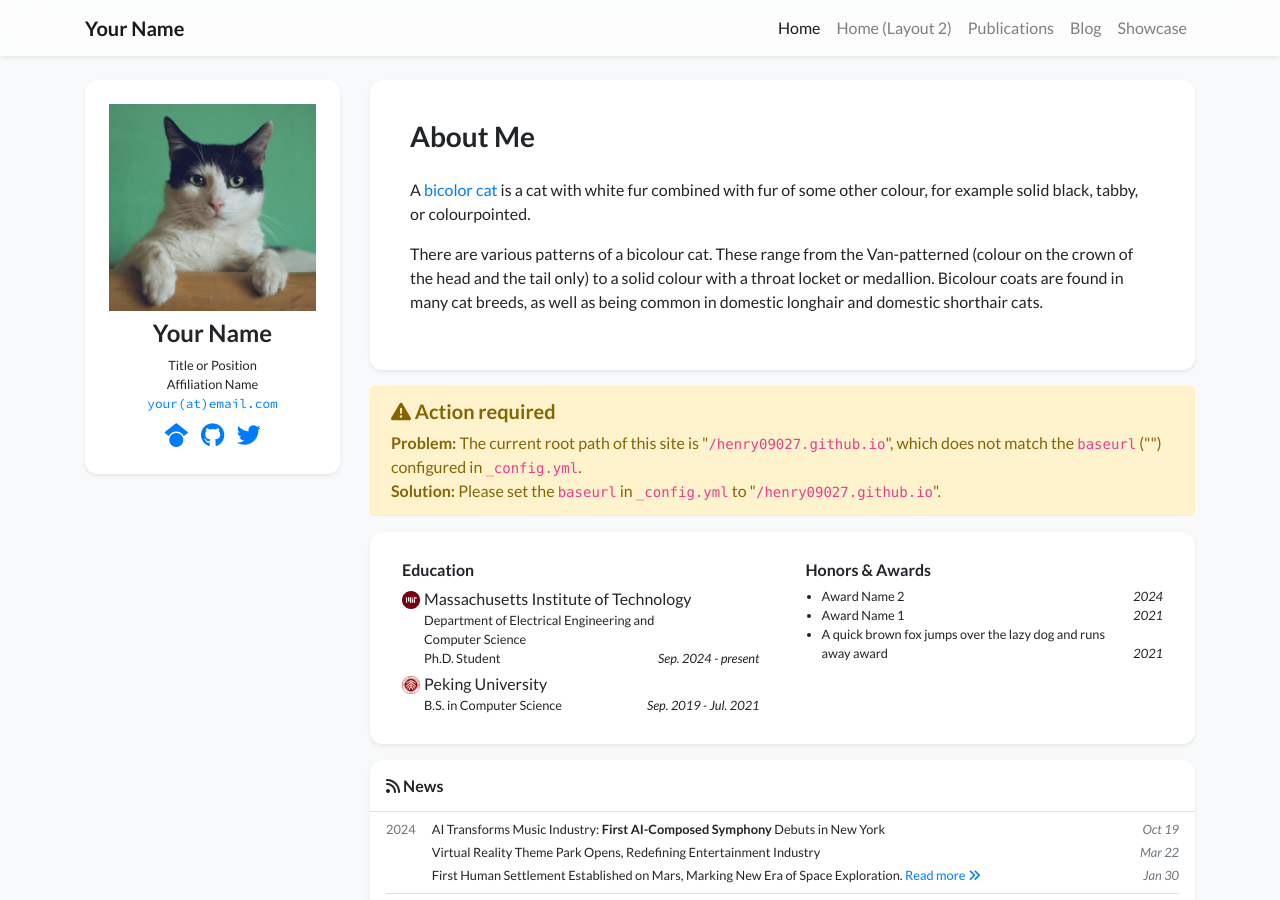
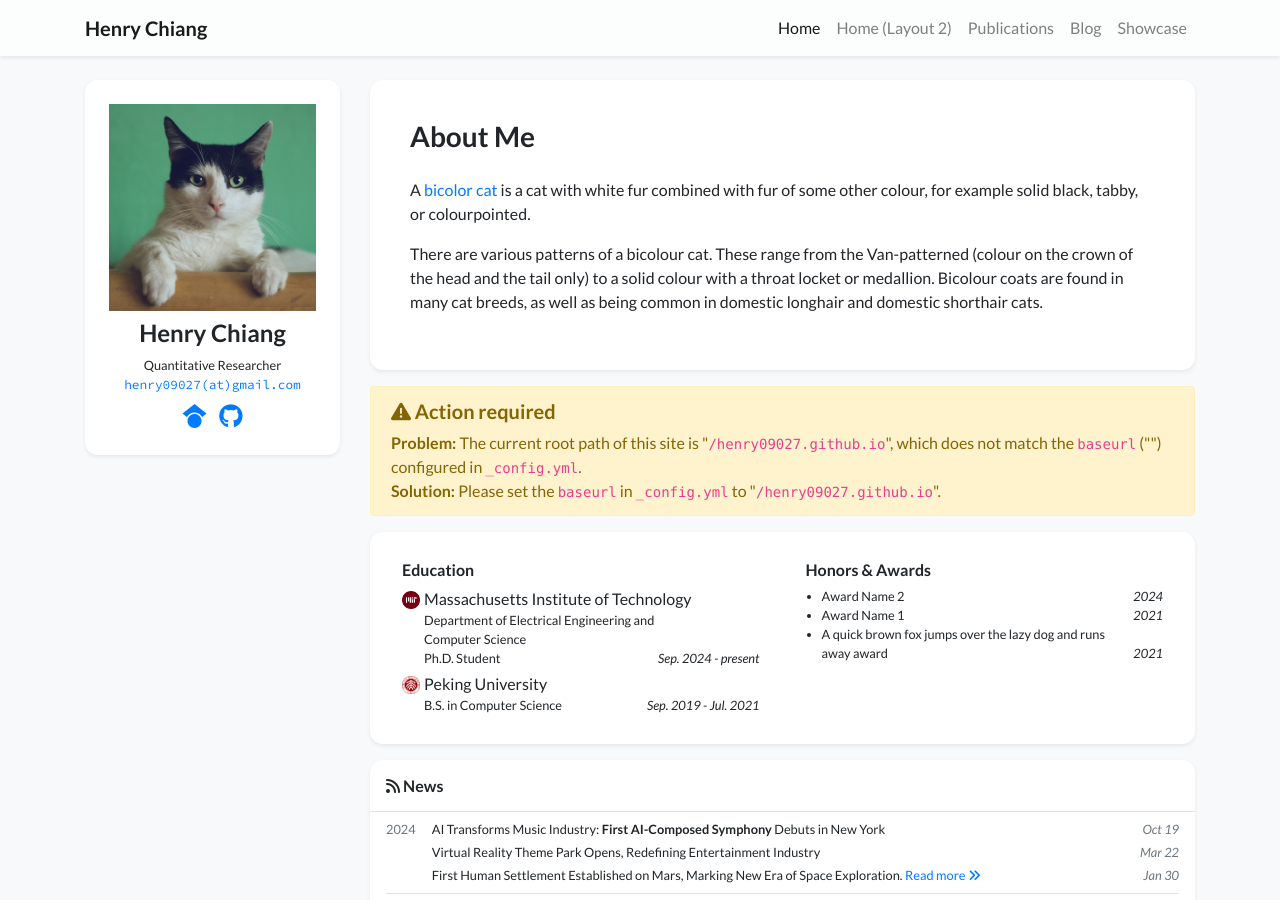
Before and after one commit to henry09027/henry09027.github.io, a Jekyll site: the page built from index.html, in a window 1280 px wide and 900 px high. Built offline with Jekyll 4.4.1, drawn with Linux system fonts in a browser that asks for light colours; nearby versions of some CDN libraries; a style sheet for code colours, icons or effects is not loaded.

Commit message:
Update profile information in profile.yml

```diff
--- a/_data/profile.yml
+++ b/_data/profile.yml
@@ -1,18 +1,18 @@
-primary_name: "Your Name"
-secondary_name: ""
-navbar_name: "Your Name"
+primary_name: "Henry Chiang"
+secondary_name: "Shen Chiang"
+navbar_name: "Henry Chiang"
 
 positions:
-- name: Title or Position
-- name: Affiliation Name
+- name: Quantitative Researcher
+# - name: Affiliation Name
   logo: /assets/images/badges/MIT_Social_circle.png  # Logo is optional
 
 
-email: "your@email.com"
+email: "henry09027@gmail.com"
 # cv_link: link-to-your-cv-file
-gscholar: xFmQpf4AAAAJ  # This is an example, replace it with your own Google Scholar ID
-github: your_github_id
-twitter: your_twitter_id  # Do not include the '@' symbol
+gscholar: https://scholar.google.com/citations?user=ZNoQS94AAAAJ&hl=en  # This is an example, replace it with your own Google Scholar ID
+github: henry09027
+# twitter: your_twitter_id  # Do not include the '@' symbol
 # wechat_qrcode: /assets/images/etc/wechat.jpg
 # wechat_prompt: >-
 #   Please tell me your <strong>name</strong> and <strong>affiliation</strong> (current or past) when adding my wechat. Thanks!
```
